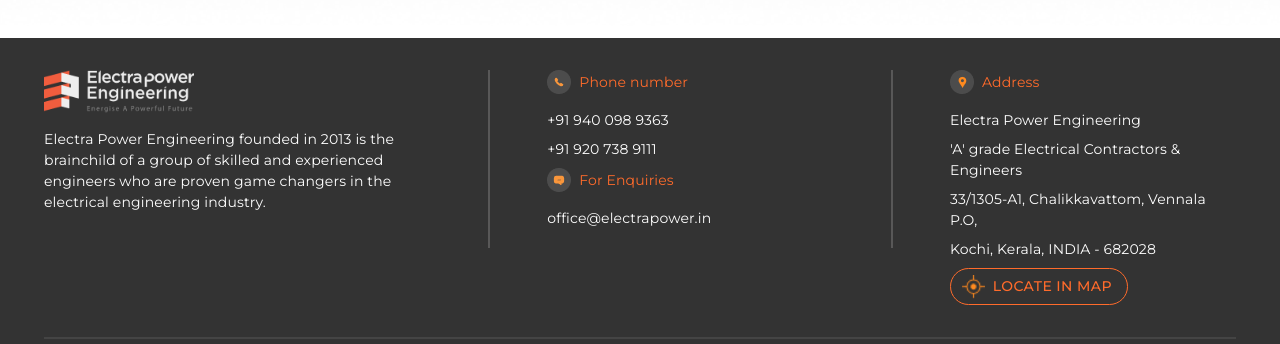
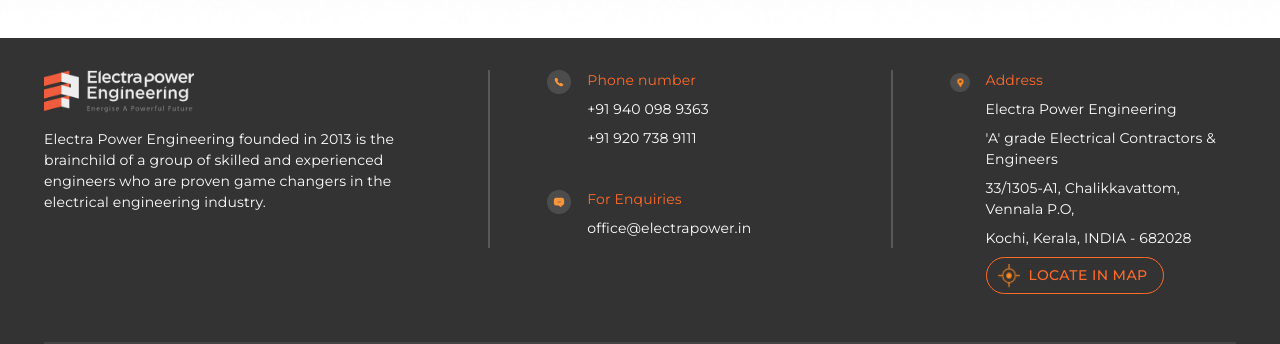
Before and after one commit to samstyles17/electra-webapp, a React (Vite) app: page / in a window 1280 px wide. Shown: the part 5388-5732 px from the top of the page. Built offline with nearby package versions, Linux system fonts and the light colour scheme.

Commit message:
fixed footer

```diff
--- a/src/components/Footer.jsx
+++ b/src/components/Footer.jsx
@@ -13,7 +13,7 @@ import SmallDivider from '../assets/img/footer_small_vertical_divider.png';
 import LargeDivider from '../assets/img/footer_large_vertical_divider.png';
 import HorizontalDivider from '../assets/img/footer_horizontal_divider.png';
 import MapIcon from '../assets/img/footer_button_logo.png';
-import electrapowerLogo from '../assets/img/footer_logo.png'; // Adjust path as needed
+import electrapowerLogo from '../assets/img/footer_logo.png';
 
 const StyledTypography = styled(Typography)({
   '&.MuiTypography-root': {
@@ -25,30 +25,43 @@ const StyledTypography = styled(Typography)({
 
 const OrangeTypography = styled(StyledTypography)(({ theme }) => ({
   color: '#FF6B2B',
-  fontSize: '0.875rem', // Reduced font size
+  fontSize: '0.875rem',
 }));
 
-const IconTextContainer = styled(Box)({
+const ContactInfoContainer = styled(Box)({
   display: 'flex',
+  alignItems: 'flex-start',
+  marginBottom: '16px',
+});
+
+const IconColumn = styled(Box)({
+  display: 'flex',
+  flexDirection: 'column',
   alignItems: 'center',
-  marginBottom: '8px', // Add margin between icon and text
+  marginRight: '16px',
+  justifyContent: 'space-between',
+  height: '144px', // Adjust the height to match the total height of the text
+});
 
+const TextColumn = styled(Box)({
+  display: 'flex',
+  flexDirection: 'column',
+  justifyContent: 'space-between', // Ensure spacing between elements
+  height: '100px', // Adjust the height to match the total height of the text
 });
 
 const IconWrapper = styled(Box)({
   display: 'flex',
   alignItems: 'center',
   justifyContent: 'center',
-  marginRight: '8px', // Add space between icon and text
-  width: '24px', // Fixed width to ensure proper alignment
-  height: '24px', // Fixed height to ensure proper alignment
-  marginBottom: '8px',
+  width: '24px',
+  height: '24px',
 });
 
 const Footer = () => {
   return (
     <Box sx={{ backgroundColor: '#333', color: 'white', py: 4, width: '100%', boxSizing: 'border-box' }} className="montserrat-regular">
-      <Container maxWidth="lg" sx={{ px: { xs: 1, md: 0.5 } }}> {/* Adjust padding here */}
+      <Container maxWidth="lg" sx={{ px: { xs: 1, md: 0.5 } }}>
         <Grid container spacing={2} alignItems="flex-start">
           <Grid item xs={12} md={4} sx={{ width: '100%', boxSizing: 'border-box' }}>
             <Box sx={{ display: 'flex', alignItems: 'center', mb: 2, justifyContent: { xs: 'center', md: 'flex-start' }, width: '100%', boxSizing: 'border-box' }}>
@@ -64,49 +77,55 @@ const Footer = () => {
           </Grid>
 
           <Grid item xs={12} md={1} sx={{ display: { xs: 'none', md: 'flex' }, justifyContent: 'center', alignItems: 'center' }}>
-            <img src={LargeDivider} style={{ margin: '0 8px', height: '100%' }} />
+            <img src={LargeDivider} style={{ margin: '0 8px', height: '100%' }} alt="Divider" />
           </Grid>
 
           <Box sx={{ my: 4, display: { xs: 'inline', md: 'none' } }}>
-            <img src={HorizontalDivider} style={{ width: '100%' }} />
+            <img src={HorizontalDivider} style={{ width: '100%' }} alt="Horizontal Divider" />
           </Box>
 
           <Grid item xs={12} md={3}>
-            <IconTextContainer>
+            <ContactInfoContainer>
+              <IconColumn>
                 <IconWrapper>
                   <img src={PhoneIcon} alt="Phone Icon" />
                 </IconWrapper>
+                <IconWrapper>
+                  <img src={MailIcon} alt="Mail Icon" />
+                </IconWrapper>
+              </IconColumn>
+              <TextColumn>
+                <Box>
                   <OrangeTypography variant="subtitle1" className="montserrat-medium">
                     Phone number
                   </OrangeTypography>
-            </IconTextContainer>
                   <StyledTypography variant="body2">+91 940 098 9363</StyledTypography>
-            <StyledTypography variant="body2" gutterBottom>+91 920 738 9111</StyledTypography>
+                  <StyledTypography variant="body2">+91 920 738 9111</StyledTypography>
+                </Box>
 
-            <IconTextContainer>
-              <IconWrapper>
-                <img src={MailIcon} alt="Mail Icon" />
-              </IconWrapper>
+                <Box mt={4}>
                   <OrangeTypography variant="subtitle1" className="montserrat-medium">
                     For Enquiries
                   </OrangeTypography>
-            </IconTextContainer>
                   <StyledTypography variant="body2">office@electrapower.in</StyledTypography>
+                </Box>
+              </TextColumn>
+            </ContactInfoContainer>
           </Grid>
 
           <Grid item xs={12} md={1} sx={{ display: { xs: 'none', md: 'flex' }, justifyContent: 'center', alignItems: 'center' }}>
-            <img src={LargeDivider} style={{ margin: '0 8px', height: '100%' }} />
+            <img src={LargeDivider} style={{ margin: '0 8px', height: '178px' }} alt="Divider" />
           </Grid>
 
-          <Grid item xs={12} md={3} sx={{ textAlign: 'left' }}>
-            <IconTextContainer>
-              <IconWrapper>
+          <Grid item xs={12} md={3} sx={{ textAlign: 'left' , mt:{xs:4, md:0}}} >
+            <ContactInfoContainer>
+              <IconWrapper sx={{ mr: 2 }}>
                 <img src={LocationIcon} alt="Location Icon" />
               </IconWrapper>
+              <Box>
                 <OrangeTypography variant="subtitle1" className="montserrat-medium">
                   Address
                 </OrangeTypography>
-            </IconTextContainer>
                 <StyledTypography variant="body2">Electra Power Engineering</StyledTypography>
                 <StyledTypography variant="body2">'A' grade Electrical Contractors & Engineers</StyledTypography>
                 <StyledTypography variant="body2">33/1305-A1, Chalikkavattom, Vennala P.O,</StyledTypography>
@@ -125,11 +144,13 @@ const Footer = () => {
                 >
                   Locate in map
                 </Button>
+              </Box>
+            </ContactInfoContainer>
           </Grid>
         </Grid>
 
         <Box sx={{ my: 4 }}>
-          <img src={HorizontalDivider} style={{ width: '100%' }} />
+          <img src={HorizontalDivider} style={{ width: '100%' }} alt="Horizontal Divider" />
         </Box>
 
         <Grid container justifyContent="space-between" alignItems="center">
@@ -143,8 +164,8 @@ const Footer = () => {
               ].map((item, index) => (
                 <React.Fragment key={item.name}>
                   <Button
-                    component={Link} // Use Link component for navigation
-                    to={item.path} // Set the path
+                    component={Link}
+                    to={item.path}
                     sx={{
                       color: 'white',
                       textTransform: 'none',
@@ -155,7 +176,7 @@ const Footer = () => {
                     {item.name}
                   </Button>
                   {index < 3 && (
-                    <img src={SmallDivider} style={{ margin: '0 8px' }} />
+                    <img src={SmallDivider} style={{ margin: '0 8px' }} alt="Small Divider" />
                   )}
                 </React.Fragment>
               ))}
@@ -167,7 +188,7 @@ const Footer = () => {
             </StyledTypography>
             {[LinkedInIcon, InstagramIcon, FacebookIcon, TwitterIcon].map((Icon, index) => (
               <IconButton key={index} size="small" sx={{ color: 'white' }}>
-                <Box component="img" src={Icon} />
+                <Box component="img" src={Icon} alt={`Social Media Icon ${index + 1}`} />
               </IconButton>
             ))}
           </Grid>
```
Also changed, not shown: src/assets/img/logo2.png (added). Lines whose indentation alone changed are shown as unchanged.
